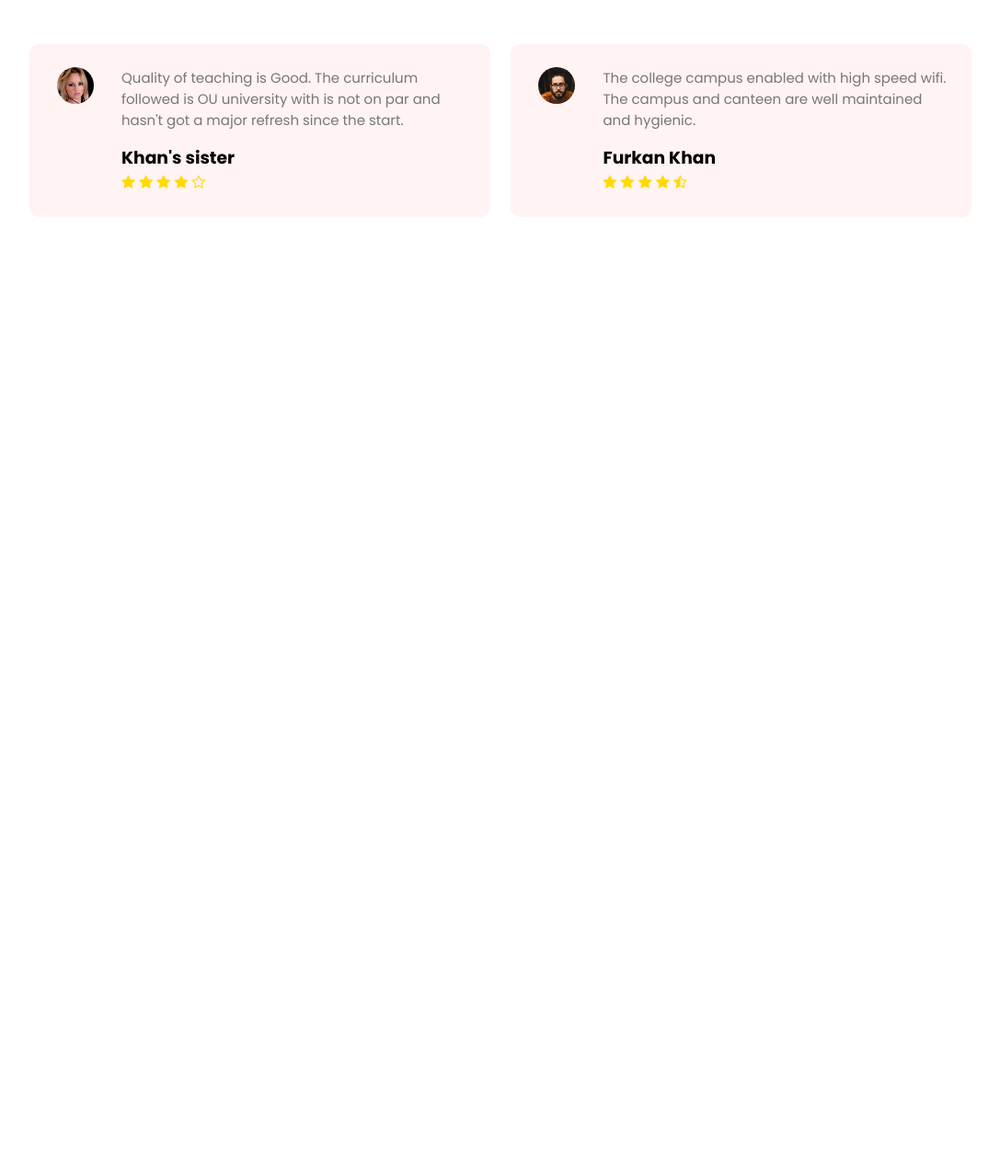
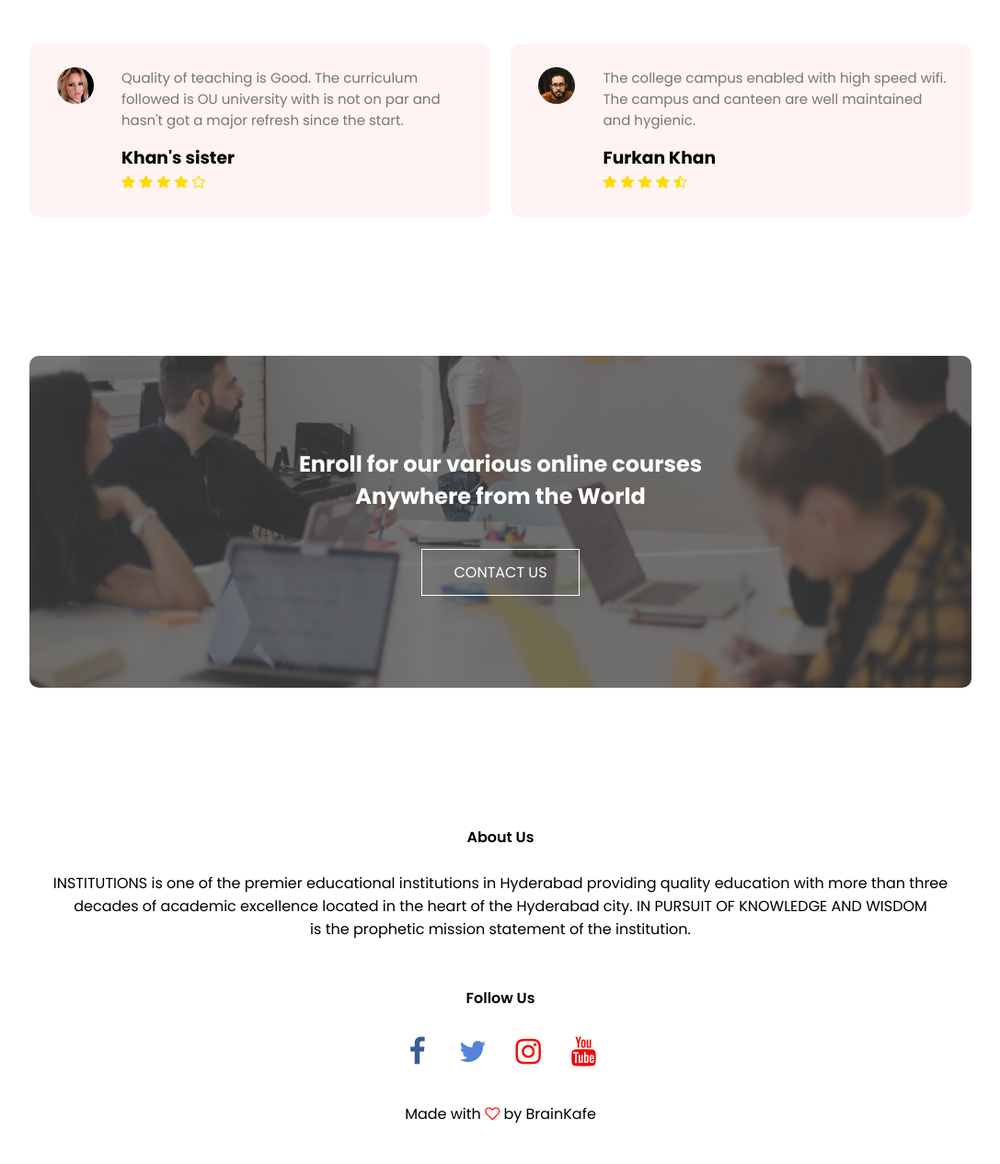
Before and after one commit to wasimakram-fly/Brainkafe, a plain HTML site: page index.html in a window 1280 px wide. Shown: the part 2801-4067 px from the top of the page at 92% size, without its empty margins (96-1183 px from the left). Before the commit the page ends 3088 px from the top, so only its background shows below. Drawn offline with Linux system fonts and the light colour scheme.

Commit message:
Update index.html

```diff
--- a/index.html
+++ b/index.html
@@ -107,7 +107,7 @@
             </div>
             <div class="facilities-col">
                 <img src="Images/basketball.png" alt="Playground">
-                <h3>World Class Library</h3>
+                <h3>Huge Area for Play</h3>
                 <p>We have huge Playground to our students where they can play diffferent types of games.</p>
             </div>
             <div class="facilities-col">
@@ -155,6 +155,40 @@
 
     </section>
 
+<!---------Call to Action---------->
+<section class="cta">
+    <h1>Enroll for our various online courses <BR>Anywhere from the World</h1>
+    <a href="" class="visit-btn"> CONTACT US </a>
+</section>
+
+<!--------Footer----------->
+<section class="footer">
+    <h4>About Us</h4>
+    <p>INSTITUTIONS is one of the premier educational institutions in Hyderabad providing quality education with more than three <br>decades of academic excellence located in the heart of the Hyderabad city. IN PURSUIT OF KNOWLEDGE AND WISDOM <br>is the prophetic mission statement of the institution. </p>
+    <div class="icons">
+        <h4>Follow Us</h4>
+
+        <a class="facebook" href="https://www.facebook.com/" target="_blank">
+            <i class="fa fa-facebook fa-2x" id="facebook"></i>
+        </a>
+        <a class="twitter" href="https://twitter.com/" target="_blank">
+            <i class="fa fa-twitter fa-2x" id="twitter"></i>
+        </a>
+
+        <a class="instagram" href="https://www.instagram.com/" target="_blank">
+            <i class="fa fa-instagram fa-2x" id="instagram"></i>
+        </a>
+        <a class="youtube" href="https://www.youtube.com/" target="_blank">
+            <i class="fa fa-youtube fa-2x" id="youtube"></i>
+        </a>
+
+    </div>
+    <br>
+    <p class="p_footer">Made with <i class="fa fa-heart-o"></i> by BrainKafe</p>
+</section>
+
+
+
     <!--JavaScript for toggle menu-->
     <script>
         var navLinks=document.getElementById("navLinks");
```
